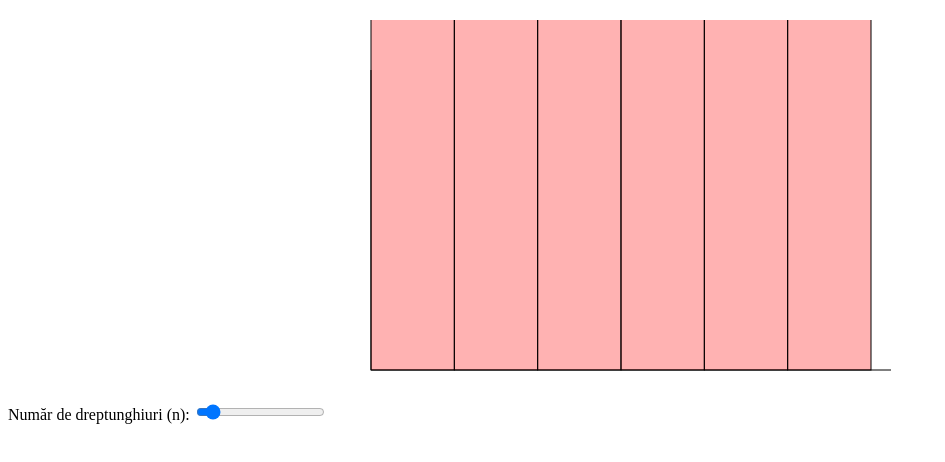
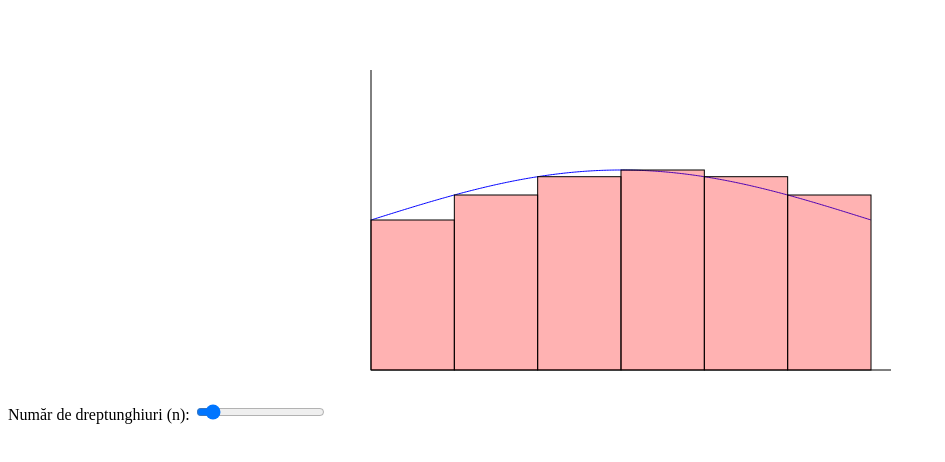
Before and after one commit to cristianpopescu2-creator/riemannsum2, a plain HTML site: page index.html in a window 1280 px wide. Shown: the whole page, without its empty margins (0-945 px from the left). Drawn offline with Linux system fonts and the light colour scheme.

Commit message:
Update index.html

```diff
--- a/index.html
+++ b/index.html
@@ -15,7 +15,7 @@
     const ctx = canvas.getContext("2d");
 
     function f(x) {
-      return Math.sin(x) + 10;
+      return Math.sin(x) + 3;
     }
 
     function draw() {
```
